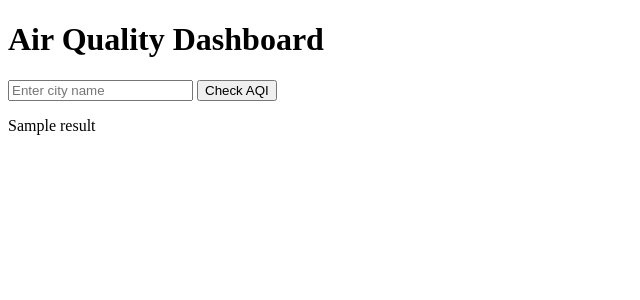
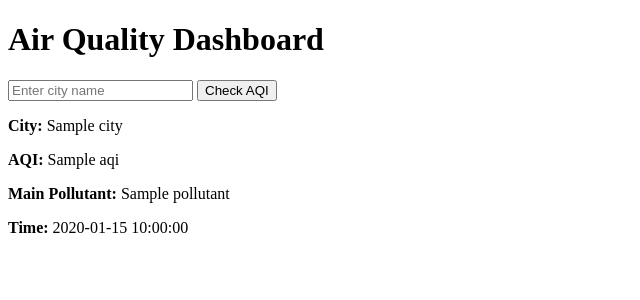
Before and after one commit to Emmet-Devaney/WSAA-Project, a Flask app: template air-quality-dash/templates/index.html in a window 1280 px wide. Shown: the top 300 px of the page, without its empty margins (0-640 px from the left). Run offline with Flask 3, Linux system fonts and the light colour scheme; the template is opened without the code that fills it: most values are stand-ins (such as "Sample title", 1, 10 or a date in 2020).

Commit message:
AQI Lookup Integration

```diff
--- a/air-quality-dash/app/routes.py
+++ b/air-quality-dash/app/routes.py
@@ -1,4 +1,5 @@
 from flask import Blueprint, request, render_template
+from app.waqi import fetch_aqi
 
 bp = Blueprint("core", __name__)
 
@@ -7,5 +8,6 @@ def index():
     result = None
     if request.method == "POST":
         city = request.form.get("city", "").strip()
-        result = f"You entered: {city}"  # Temporary response
+        if city:
+            result = fetch_aqi(city)
     return render_template("index.html", result=result)
--- a/air-quality-dash/templates/index.html
+++ b/air-quality-dash/templates/index.html
@@ -1,3 +1,4 @@
+
 <!doctype html>
 <html>
 <head><title>Air Quality Dash</title></head>
@@ -9,7 +10,14 @@
   </form>
 
   {% if result %}
-    <p>{{ result }}</p>
+    {% if result.error %}
+      <p style="color:red;">Error: {{ result.error }}</p>
+    {% else %}
+      <p><strong>City:</strong> {{ result.city }}</p>
+      <p><strong>AQI:</strong> {{ result.aqi }}</p>
+      <p><strong>Main Pollutant:</strong> {{ result.pollutant }}</p>
+      <p><strong>Time:</strong> {{ result.time }}</p>
+    {% endif %}
   {% endif %}
 </body>
 </html>
```
Also changed, not shown: air-quality-dash/app/waqi.py (added, +24 -0 lines).
